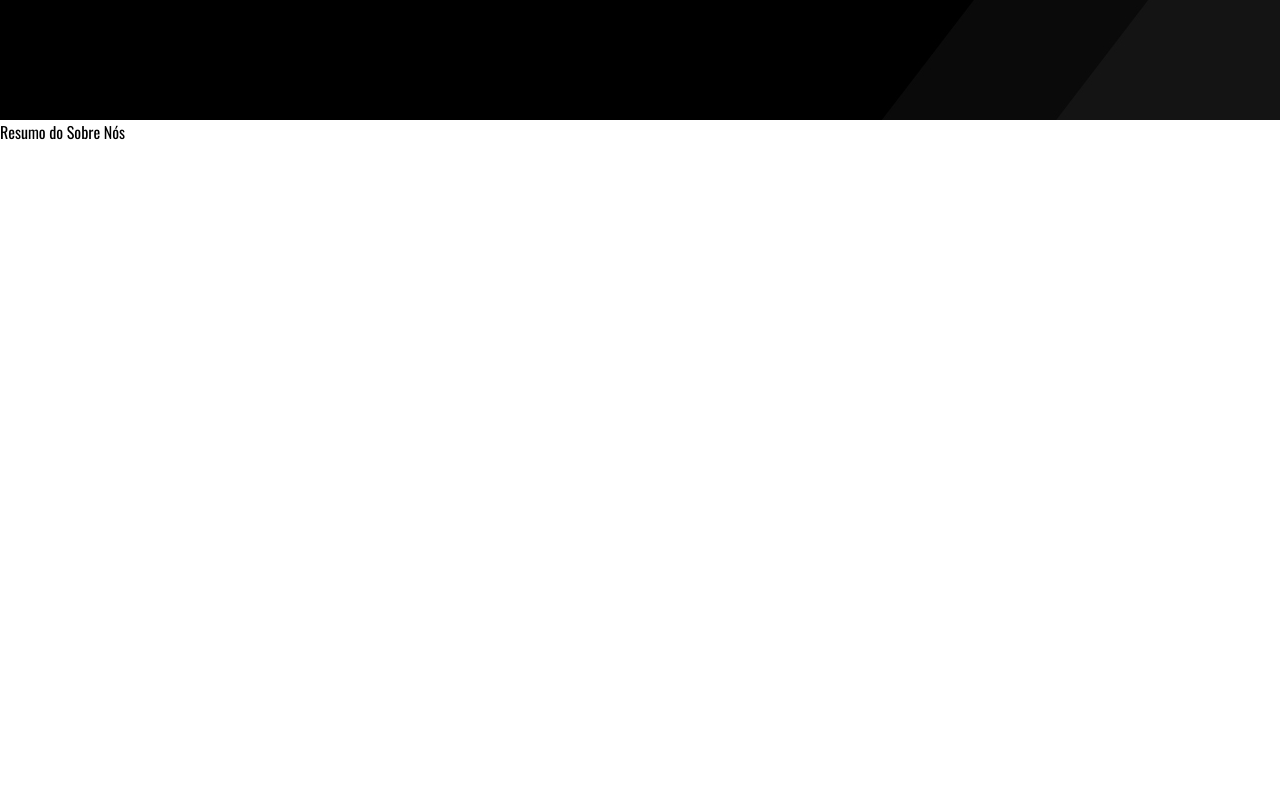
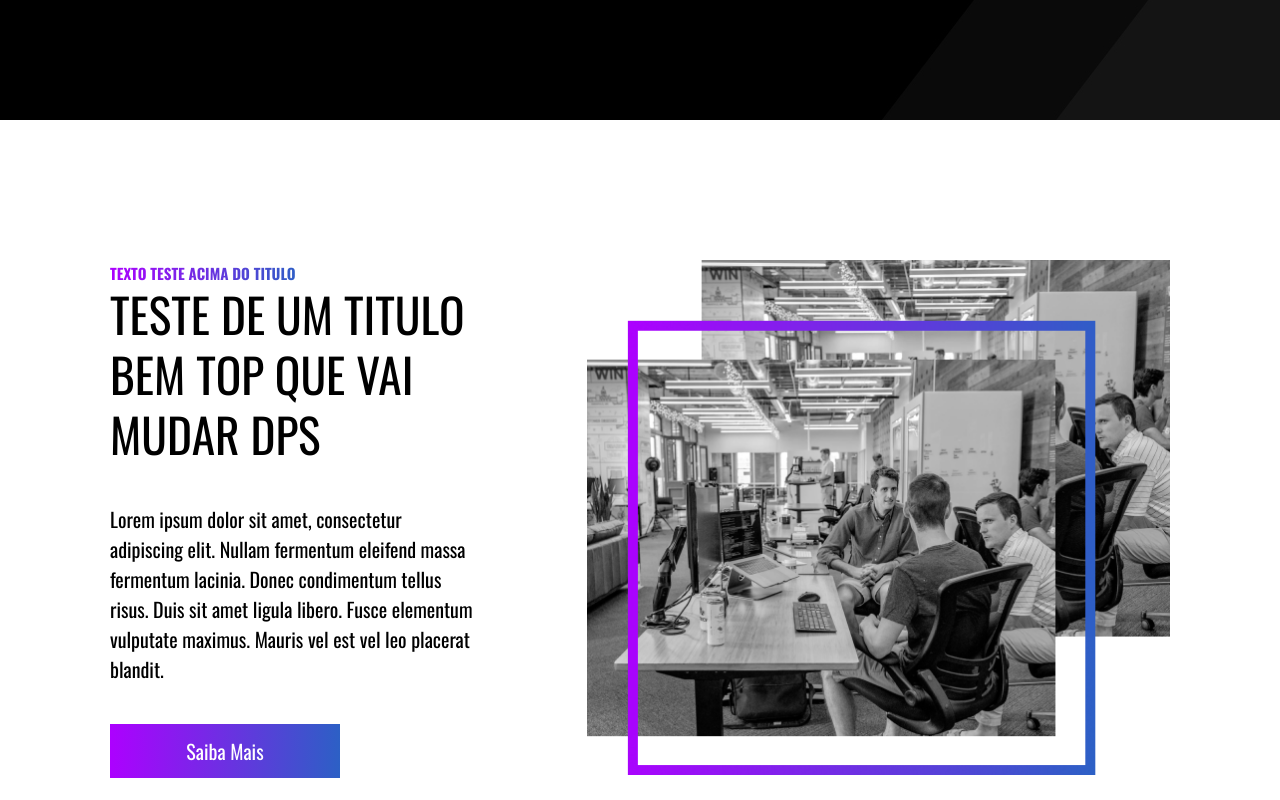
Before and after one commit to matheusAlvarenga/NovoSiteHubway_FrontEnd, a React (Create React App) app: page / in a window 1280 px wide. Shown: the part 1480-2280 px from the top of the page. Built offline with nearby package versions, Linux system fonts and the light colour scheme.

Commit message:
Finished the About Us Resume on Index Page

```diff
--- a/src/pages/index/sub/sobre_nos/index.js
+++ b/src/pages/index/sub/sobre_nos/index.js
@@ -1,4 +1,6 @@
 import React, { Component } from 'react';
+
+import Imagem1 from '../../../../assets/index/photo_1.png';
 
 import './style.css';
 
@@ -6,7 +8,25 @@ export default class Sobre_Nos_Resumo extends Component {
     render() {
         return (
             <div className="sobre-nos-resumo-container">
-                <p>Resumo do Sobre Nós</p>
+                <div className="esq">
+                    <p className="acima texto-gradiente">
+                        Texto teste acima do titulo
+                    </p>
+                    <h2 className="titulo">
+                        Teste de um titulo bem top que vai mudar dps
+                    </h2>
+                    <p className="paragrafo">
+                        Lorem ipsum dolor sit amet, consectetur adipiscing elit.
+                        Nullam fermentum eleifend massa fermentum lacinia. Donec
+                        condimentum tellus risus. Duis sit amet ligula libero.
+                        Fusce elementum vulputate maximus. Mauris vel est vel
+                        leo placerat blandit.
+                    </p>
+                    <button className="btn texto-gradiente">Saiba Mais</button>
+                </div>
+                <div className="dir">
+                    <img height={515} src={Imagem1} />
+                </div>
             </div>
         );
     }
--- a/src/pages/index/sub/sobre_nos/style.css
+++ b/src/pages/index/sub/sobre_nos/style.css
@@ -1,3 +1,52 @@
-.contadores-container {
+.sobre-nos-resumo-container {
     height: 100vh;
+    display: flex;
+    align-items: center;
+    justify-content: center;
 }
+
+.sobre-nos-resumo-container .esq {
+    margin-left: 110px;
+    margin-right: 55px;
+}
+
+.sobre-nos-resumo-container .esq .acima {
+    width: 190px;
+    -webkit-background-clip: text !important;
+    -moz-background-clip: text;
+    background-clip: text;
+    -webkit-text-fill-color: transparent;
+    -moz-text-fill-color: transparent;
+    font-weight: 800;
+    font-size: 15px;
+    text-transform: uppercase;
+}
+
+.sobre-nos-resumo-container .esq .titulo {
+    font-size: 47.3941px;
+    line-height: 60px;
+    font-weight: normal;
+    margin-bottom: 40px;
+    text-transform: uppercase;
+}
+
+.sobre-nos-resumo-container .esq .paragrafo {
+    font-weight: normal;
+    font-size: 20px;
+    line-height: 30px;
+}
+
+.sobre-nos-resumo-container .esq .btn {
+    border: 0;
+    color: white;
+    font-size: 20px;
+    width: 230px;
+    height: 54px;
+    font-weight: normal;
+    margin-top: 40px;
+}
+
+.sobre-nos-resumo-container .dir {
+    margin-left: 55px;
+    margin-right: 110px;
+}
```
Also changed, not shown: src/assets/index/photo_1.png (added).
